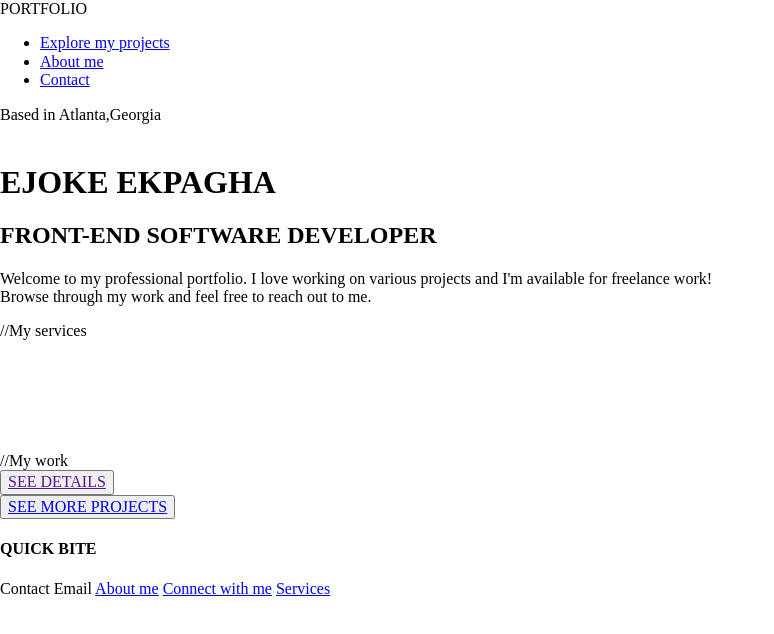
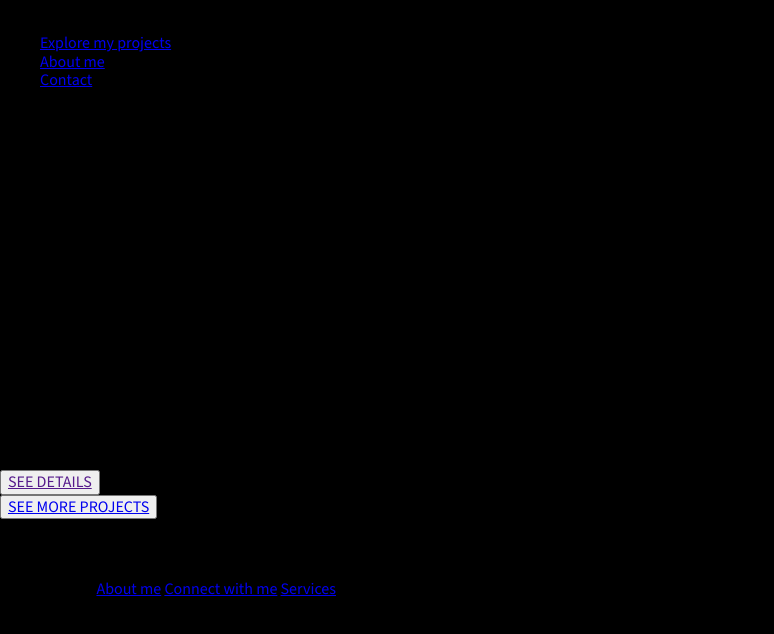
Before and after one commit to Ejayd04/My-Portfolio, a plain HTML site: page index.html in a window 1280 px wide. Shown: the whole page, without its empty margins (0-774 px from the left). Drawn offline with nearby package versions, Linux system fonts and the light colour scheme.

Commit message:
Add index.html and css changes to repository

```diff
--- a/css/style.css
+++ b/css/style.css
@@ -22,7 +22,8 @@
 /*******************************************/
 
 body {
-
+     background-color: black;
+     font-family: 'Source sans 3', sans-serif;
 }
 
 
--- a/index.html
+++ b/index.html
@@ -26,7 +26,7 @@
 			</nav>
 		</header>
 		<main>
-			<span>Based in Atlanta,Georgia</span>
+			<span><i>&#xf279</i>Based in Atlanta,Georgia</span>
 			<div class="vl-1"></div>
 			<img src="" alt="">
 			<h1>EJOKE EKPAGHA</h1>
```
